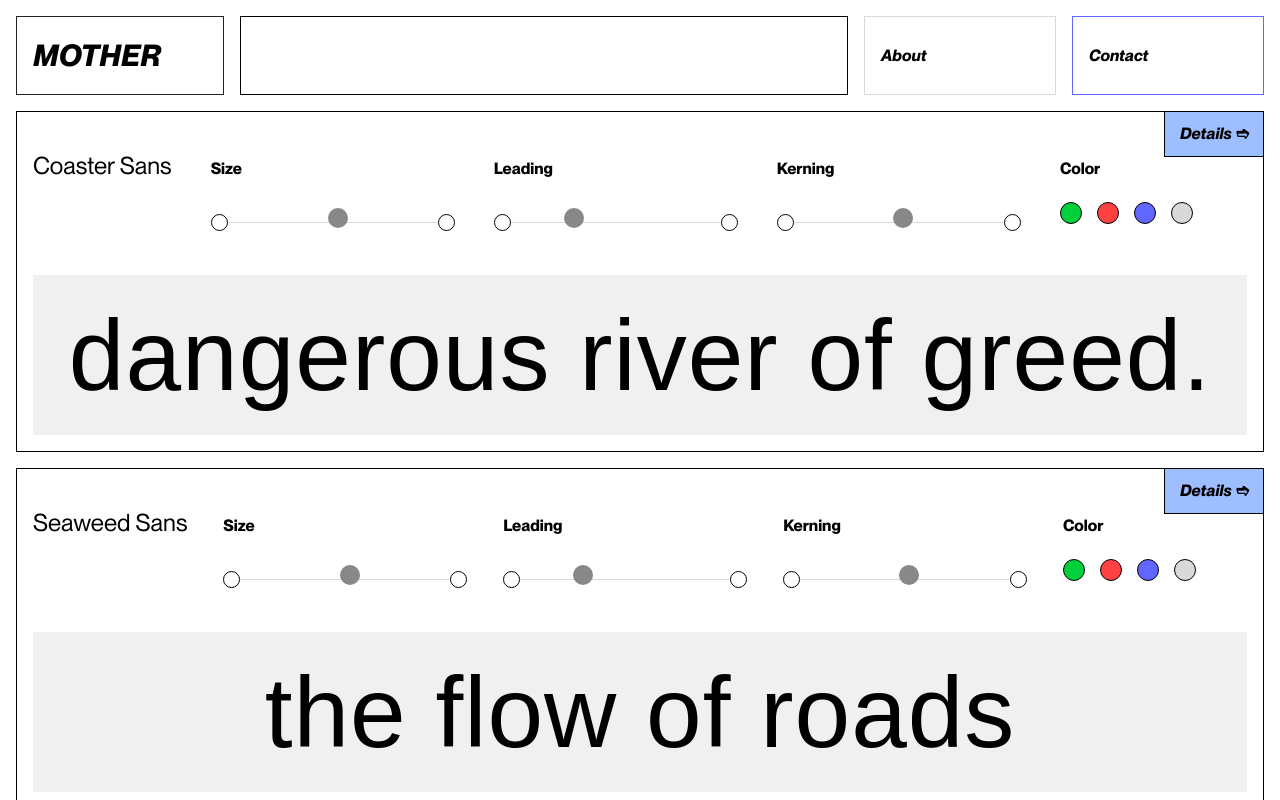
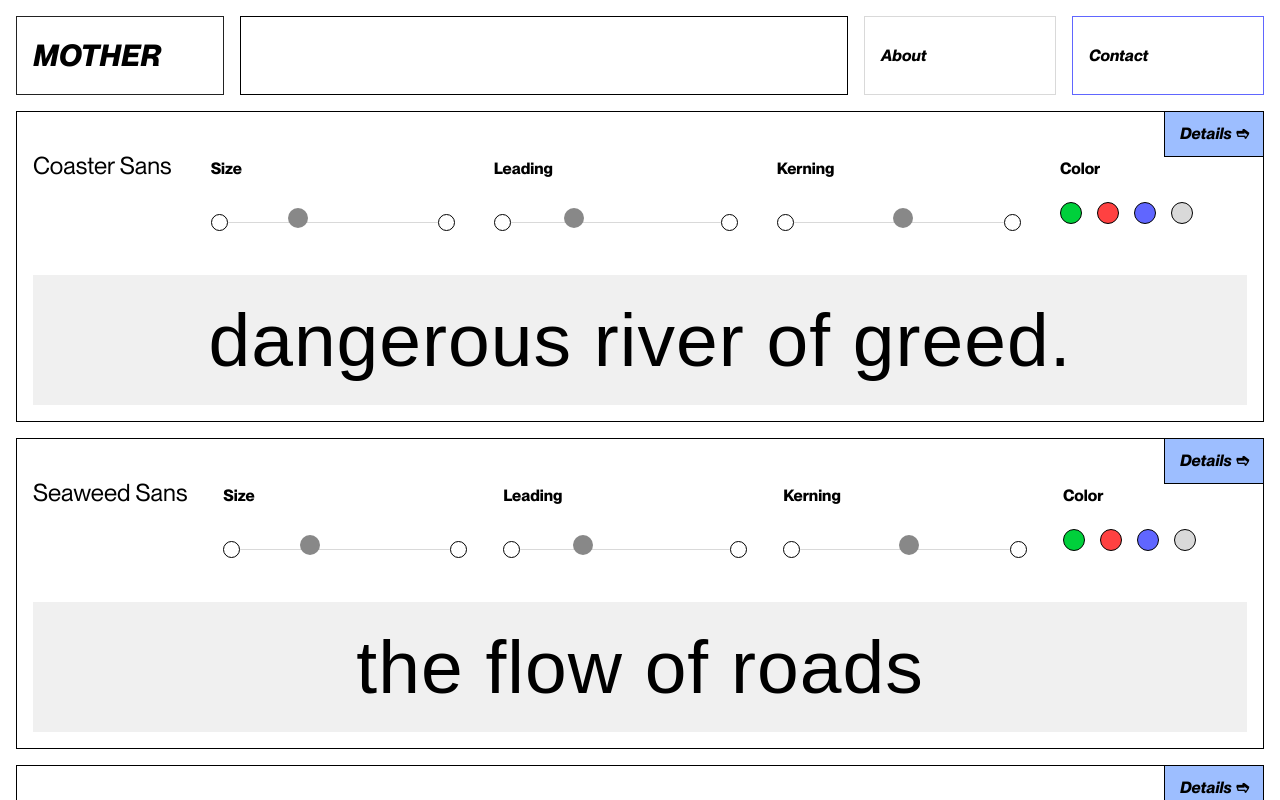
Before and after one commit to mother-type/mother-type.de, a React (Vite) app: page / in a window 1280 px wide. Shown: the top 800 px of the page. Built offline with nearby package versions, Linux system fonts and the light colour scheme; a web font is replaced by a local one.

Commit message:
update font size

```diff
--- a/src/components/FontDemo.jsx
+++ b/src/components/FontDemo.jsx
@@ -6,7 +6,7 @@ import '../css/components/FontDemo.css';
 import '../css/elements/button.css';
 
 function FontDemo(props) {
-  const [fontSize, setFontSize] = useState(100);
+  const [fontSize, setFontSize] = useState(75);
   const [leading, setLeading] = useState(1.2);
   const [kerning, setKerning] = useState(1);
   const [content, setContent] = useState(props.text);
@@ -22,7 +22,7 @@ function FontDemo(props) {
   };
 
   const handleRefreshClick = () => {
-    setFontSize(58);
+    setFontSize(75);
     setLeading(1.2);
     setKerning(0);
     setContent(getRandomSampleText());
--- a/src/css/components/FontDemo.css
+++ b/src/css/components/FontDemo.css
@@ -33,11 +33,7 @@
 	word-wrap: break-word;
   }
 
-  @media only screen and (max-width: 1000px) {
-	.FontDemo__content {
-		font-size: 75px !important;
-	}
-}
+
 
   .FontDemo__content:focus,
   .FontDemo__content:hover {
```
